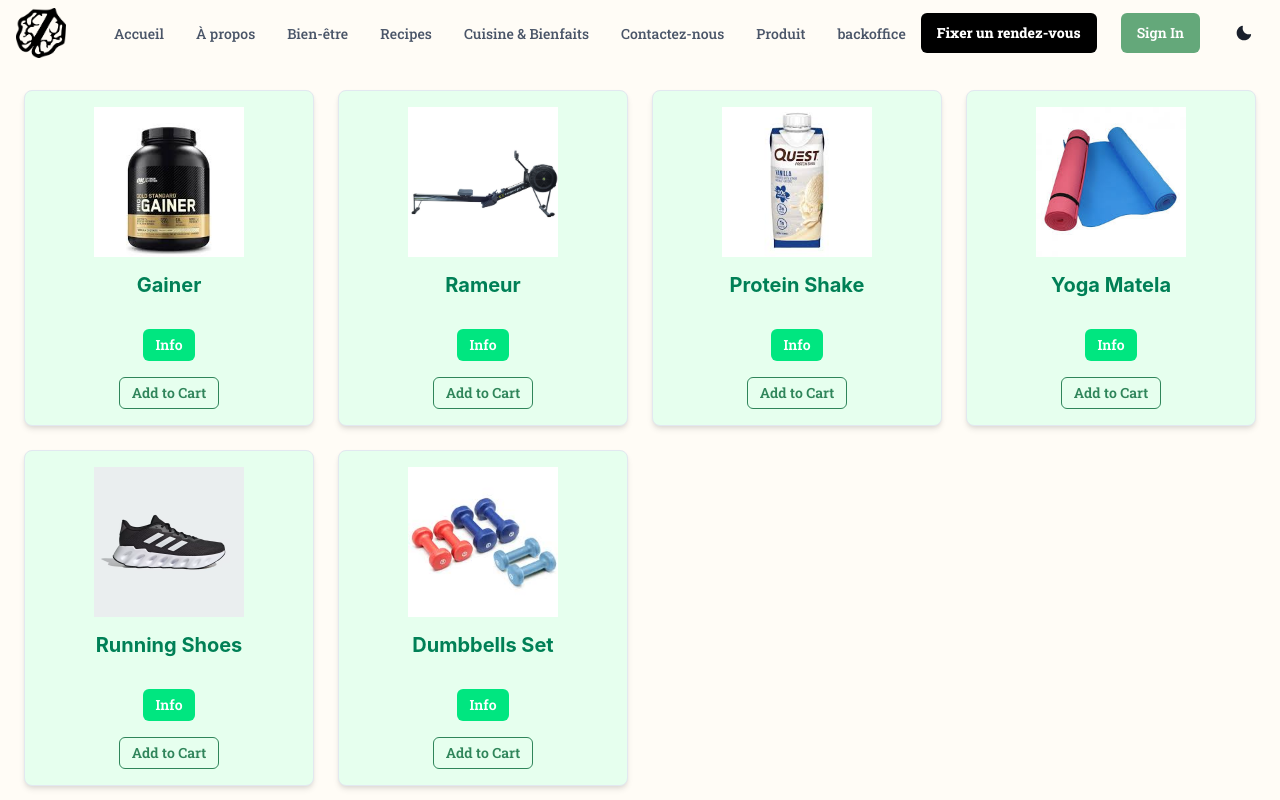
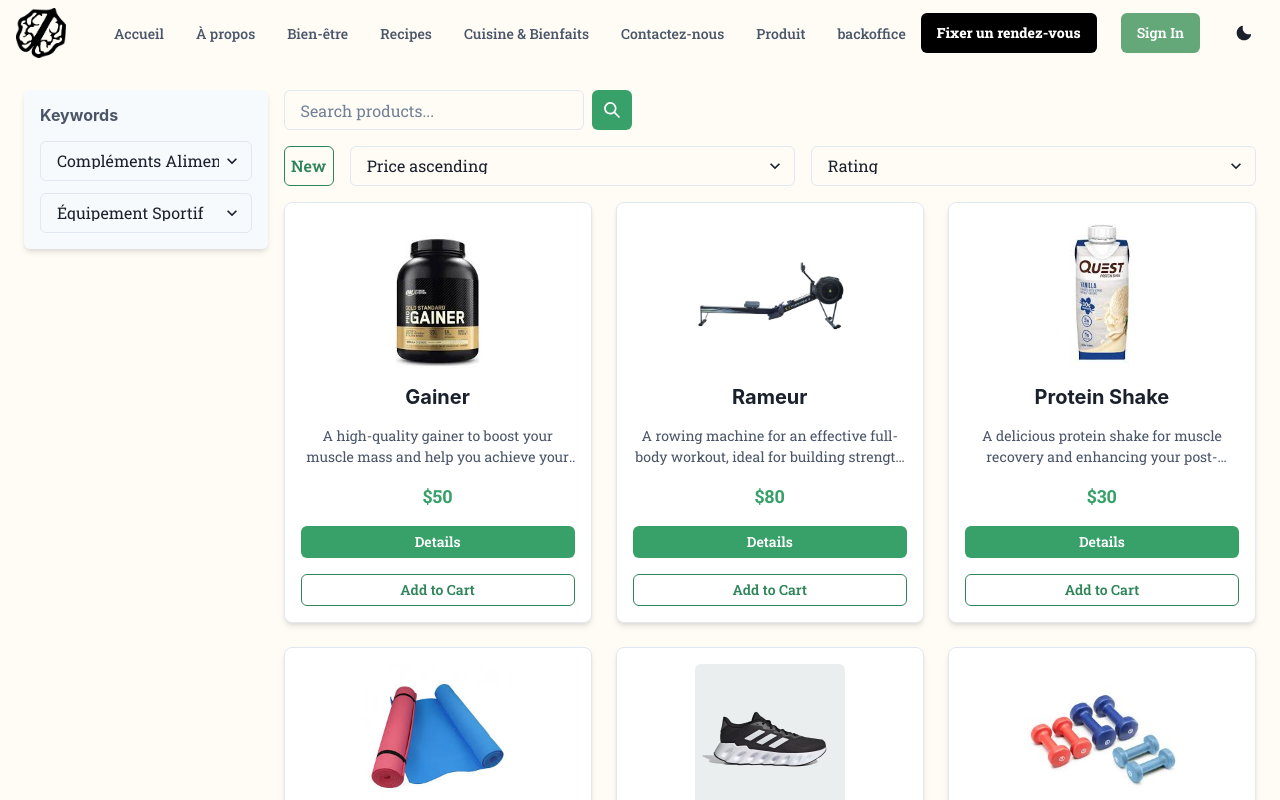
Before and after one commit to KabsiMontassar/mood-food, a React (Vite) app: page /Product in a window 1280 px wide. Shown: the top 800 px of the page. Built offline with nearby package versions, Linux system fonts and the light colour scheme.

Commit message:
Update Product.jsx

```diff
--- a/src/Pages/Product.jsx
+++ b/src/Pages/Product.jsx
@@ -1,4 +1,4 @@
-import React from 'react';
+import React, { useState } from 'react';
 import {
   ChakraProvider,
   Grid,
@@ -9,10 +9,16 @@
   Heading,
   Text,
   VStack,
-  theme,
+  Input,
+  Select,
+  Stack,
+  IconButton,
+  HStack,
   extendTheme,
 } from '@chakra-ui/react';
+import { SearchIcon } from '@chakra-ui/icons';
 
+// Extend the Chakra UI theme with custom colors
 const customTheme = extendTheme({
   colors: {
     brand: {
@@ -30,66 +36,81 @@
   },
 });
 
+// Define the list of products with additional fields
 const products = [
   {
-      id: 1,
+    productId: 1,
     name: 'Gainer',
+    description: 'A high-quality gainer to boost your muscle mass and help you achieve your fitness goals faster.',
+    category: 'Produit Diététique',
+    section: 'Supplements',
+    price: 50,
     image: 'src/assets/images/gainer.jpeg',
-      shortDescription: 'High-quality gainer.',
-      detailedDescription: 'A high-quality gainer to boost your muscle mass and help you achieve your fitness goals faster.',
   },
   {
-      id: 2,
+    productId: 2,
     name: 'Rameur',
+    description: 'A rowing machine for an effective full-body workout, ideal for building strength and endurance.',
+    category: 'Matériel',
+    section: 'Equipment',
+    price: 80,
     image: 'src/assets/images/Remo.jpg',
-      shortDescription: 'Effective rowing machine.',
-      detailedDescription: 'A rowing machine for an effective full-body workout, ideal for building strength and endurance.',
   },
   {
-      id: 3,
+    productId: 3,
     name: 'Protein Shake',
+    description: 'A delicious protein shake for muscle recovery and enhancing your post-workout nutrition.',
+    category: 'Produit Diététique',
+    section: 'Supplements',
+    price: 30,
     image: 'src/assets/images/protein shake.jpeg',
-      shortDescription: 'Delicious protein shake.',
-      detailedDescription: 'A delicious protein shake for muscle recovery and enhancing your post-workout nutrition.',
   },
   {
-      id: 4,
-      name: 'Yoga Matela',
+    productId: 4,
+    name: 'Yoga Mat',
+    description: 'Comfortable yoga mat for your workouts, providing excellent cushioning and grip during exercises.',
+    category: 'Matériel',
+    section: 'Accessories',
+    price: 40,
     image: 'src/assets/images/yoga mat.jpeg',
-      shortDescription: 'Comfortable yoga mat.',
-      detailedDescription: 'Comfortable yoga mat for your workouts, providing excellent cushioning and grip during exercises.',
   },
   {
-      id: 5,
+    productId: 5,
     name: 'Running Shoes',
+    description: 'Lightweight running shoes designed for a smooth run and optimal comfort on any surface.',
+    category: 'Vêtement',
+    section: 'Apparel',
+    price: 60,
     image: 'src/assets/images/Shoes.avif',
-      shortDescription: 'Lightweight running shoes.',
-      detailedDescription: 'Lightweight running shoes designed for a smooth run and optimal comfort on any surface.',
   },
   {
-      id: 6,
+    productId: 6,
     name: 'Dumbbells Set',
+    description: 'A set of versatile dumbbells for strength training, perfect for home workouts and gym sessions.',
+    category: 'Matériel',
+    section: 'Equipment',
+    price: 70,
     image: 'src/assets/images/dumble set.jpeg',
-      shortDescription: 'Versatile dumbbells set.',
-      detailedDescription: 'A set of versatile dumbbells for strength training, perfect for home workouts and gym sessions.',
   },
 ];
 
 const ProductGrid = () => {
+  const [searchTerm, setSearchTerm] = useState('');
+  const [categoryFilter, setCategoryFilter] = useState('');
   const toast = useToast();
 
+  // Handle changes in the search input
+  const handleSearchChange = (event) => setSearchTerm(event.target.value);
+
+  // Handle changes in the category filter
+  const handleCategoryChange = (event) => setCategoryFilter(event.target.value);
+
+  // Handle clicking the Info button to navigate to a new page with product details
   const handleInfoClick = (product) => {
-    toast({
-      title: `Details about ${product.name}`,
-      description: product.detailedDescription,
-      status: 'info',
-      duration: 4000,
-      isClosable: true,
-      position: 'top-right',
-      variant: 'left-accent',
-    });
+    window.location.href = `/product/${product.productId}`;
   };
 
+  // Handle clicking the Add to Cart button
   const handleAddToCartClick = (product) => {
     toast({
       title: `${product.name} added to cart`,
@@ -102,47 +123,123 @@
     });
   };
 
+  // Filter products based on search term and selected category
+  const filteredProducts = products.filter((product) => {
+    const matchesSearch =
+      product.name.toLowerCase().includes(searchTerm.toLowerCase()) ||
+      product.description.toLowerCase().includes(searchTerm.toLowerCase());
+    const matchesCategory = categoryFilter ? product.category === categoryFilter : true;
+    return matchesSearch && matchesCategory;
+  });
+
   return (
-    <Grid templateColumns="repeat(auto-fill, minmax(250px, 1fr))" gap={6} p={6}>
-      {products.map((product) => (
+    <>
+      {/* Sidebar and Search Bar */}
+      <Stack direction="row" spacing={4} align="start" p={6}>
+        {/* Sidebar */}
+        <Box w="20%" bg="gray.50" p={4} borderRadius="md" boxShadow="md">
+          <Heading size="sm" mb={4} color="gray.600">Keywords</Heading>
+          <Stack spacing={3}>
+            <Select placeholder="Compléments Alimentaires" onChange={handleCategoryChange}>
+              <option value="Complément Alimentaire">Complément Alimentaire</option>
+              <option value="Produit Diététique">Produit Diététique</option>
+            </Select>
+            <Select placeholder="Équipement Sportif" onChange={handleCategoryChange}>
+              <option value="Matériel">Matériel</option>
+              <option value="Vêtement">Vêtement</option>
+            </Select>
+          </Stack>
+        </Box>
+
+        {/* Main Content */}
+        <Box w="80%">
+          <HStack mb={4}>
+            <Input
+              placeholder="Search products..."
+              value={searchTerm}
+              onChange={handleSearchChange}
+              size="md"
+              maxW="300px"
+            />
+            <IconButton
+              icon={<SearchIcon />}
+              aria-label="Search"
+              onClick={() => {}}
+              colorScheme="green"
+            />
+          </HStack>
+
+          {/* Sort Options */}
+          <HStack spacing={4} mb={4}>
+            <Button colorScheme="green" variant="outline">New</Button>
+            <Select placeholder="Price ascending">
+              <option value="asc">Price ascending</option>
+              <option value="desc">Price descending</option>
+            </Select>
+            <Select placeholder="Rating">
+              <option value="rating">Rating</option>
+            </Select>
+          </HStack>
+
+          {/* Product Grid */}
+          <Grid templateColumns="repeat(auto-fill, minmax(250px, 1fr))" gap={6}>
+            {filteredProducts.length > 0 ? (
+              filteredProducts.map((product) => (
                 <Box
-          key={product.id}
+                  key={product.productId}
                   borderWidth="1px"
                   borderRadius="lg"
                   overflow="hidden"
                   boxShadow="md"
-          bg="brand.50"
-          _hover={{ transform: 'scale(1.05)', transition: '0.3s' }}
+                  bg="white"
+                  p={4}
                 >
-          <VStack p={4}>
-            <Image src={product.image} alt={product.name} boxSize="150px" objectFit="cover" />
-            <Heading size="md" color="brand.700" mt={2} mb={2}>
+                  <VStack spacing={4}>
+                    <Image
+                      src={product.image}
+                      alt={product.name}
+                      boxSize="150px"
+                      objectFit="cover"
+                      borderRadius="md"
+                    />
+                    <Heading size="md" color="gray.800" textAlign="center">
                       {product.name}
                     </Heading>
-            <Text fontSize="sm" color="gray.600" noOfLines={2}>
+                    <Text fontSize="sm" color="gray.600" noOfLines={2} textAlign="center">
                       {product.description}
                     </Text>
+                    <Text fontSize="lg" fontWeight="bold" color="green.500">
+                      ${product.price}
+                    </Text>
                     <Button
-              colorScheme="brand"
+                      colorScheme="green"
                       size="sm"
-              mt={2}
                       onClick={() => handleInfoClick(product)}
+                      width="100%"
                     >
-              Info
+                      Details
                     </Button>
                     <Button
                       colorScheme="green"
                       variant="outline"
                       size="sm"
-              mt={2}
                       onClick={() => handleAddToCartClick(product)}
+                      width="100%"
                     >
                       Add to Cart
                     </Button>
                   </VStack>
                 </Box>
-      ))}
+              ))
+            ) : (
+              <Box gridColumn="1 / -1" textAlign="center" color="gray.500">
+                <Text>No products found.</Text>
+              </Box>
+            )}
           </Grid>
+        </Box>
+      </Stack>
+    </>
   );
 };
 
```
Lines whose indentation alone changed are shown as unchanged.
